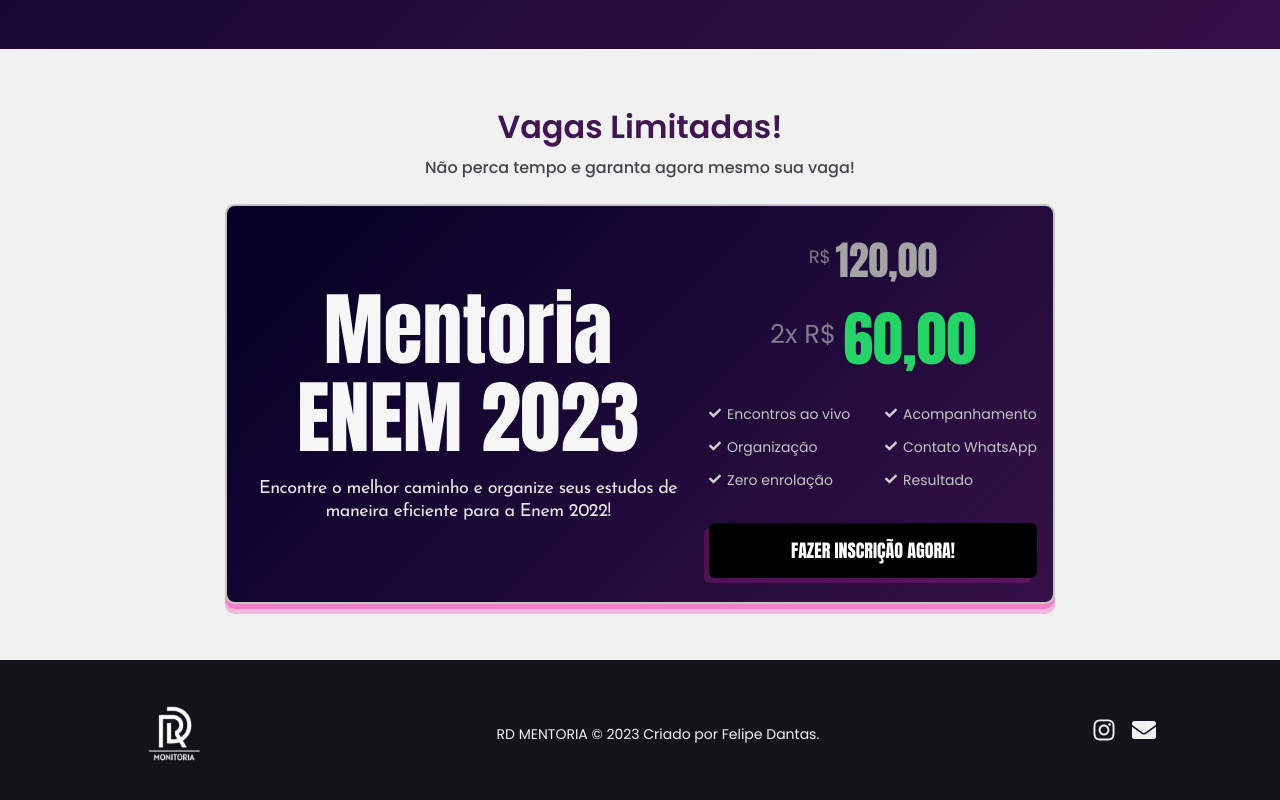
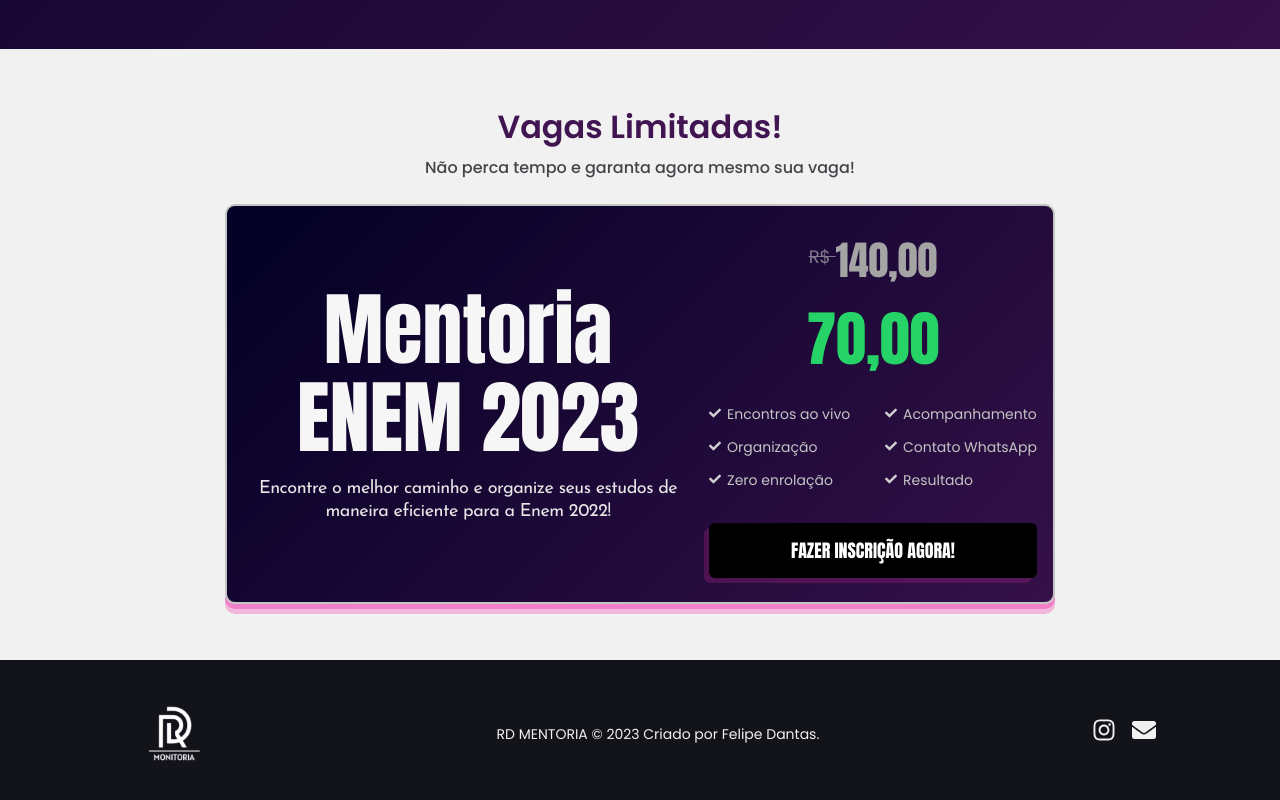
Before and after one commit to felipedantas184/rdmonitoria, a Next.js app: page / in a window 1280 px wide. Shown: the part 4646-5446 px from the top of the page. Built offline with nearby package versions, Linux system fonts and the light colour scheme.

Commit message:
new price

```diff
--- a/components/Mentoria/MOffer/MOfferStyles.ts
+++ b/components/Mentoria/MOffer/MOfferStyles.ts
@@ -116,6 +116,7 @@ export const OfferPricingCurrencyOlder = styled.span`
 	-webkit-opacity: 0.6;
 	-moz-opacity: 0.6;
 	opacity: 0.6;
+	text-decoration: line-through;
 `
 export const OfferPricingNumber = styled.span`
   font-weight: 500;
--- a/components/Mentoria/MOffer/index.tsx
+++ b/components/Mentoria/MOffer/index.tsx
@@ -17,10 +17,10 @@ const MOffer = () => {
 
           <div>
             <OfferPricingFigureOlder>
-              <OfferPricingCurrencyOlder>R$ </OfferPricingCurrencyOlder><OfferPricingNumberOlder>120,00</OfferPricingNumberOlder>
+              <OfferPricingCurrencyOlder>R$ </OfferPricingCurrencyOlder><OfferPricingNumberOlder>140,00</OfferPricingNumberOlder>
             </OfferPricingFigureOlder>
             <OfferPricingFigure>
-              <OfferPricingCurrency>2x R$ </OfferPricingCurrency><OfferPricingNumber>60,00</OfferPricingNumber>
+              <OfferPricingCurrency></OfferPricingCurrency><OfferPricingNumber>70,00</OfferPricingNumber>
             </OfferPricingFigure>
             <OfferPricingList>
               <ListItem><FaCheck size={12} color="#D1D1D1" style={{ marginRight: 6 }} />Encontros ao vivo</ListItem>
--- a/pages/index.tsx
+++ b/pages/index.tsx
@@ -6,7 +6,7 @@ export default function Home() {
   return (
     <>
       <Head>
-        <title>Mentoria ENEM| RD Monitoria</title>
+        <title>Mentoria ENEM | RD Monitoria</title>
         <meta name="description" content="Acompanhamento individual e preparação o Enem com a eficiência e qualidade de quem já trilhou esse caminho!" />
         <meta name="viewport" content="width=device-width,initial-scale=1.0" />
 
```
